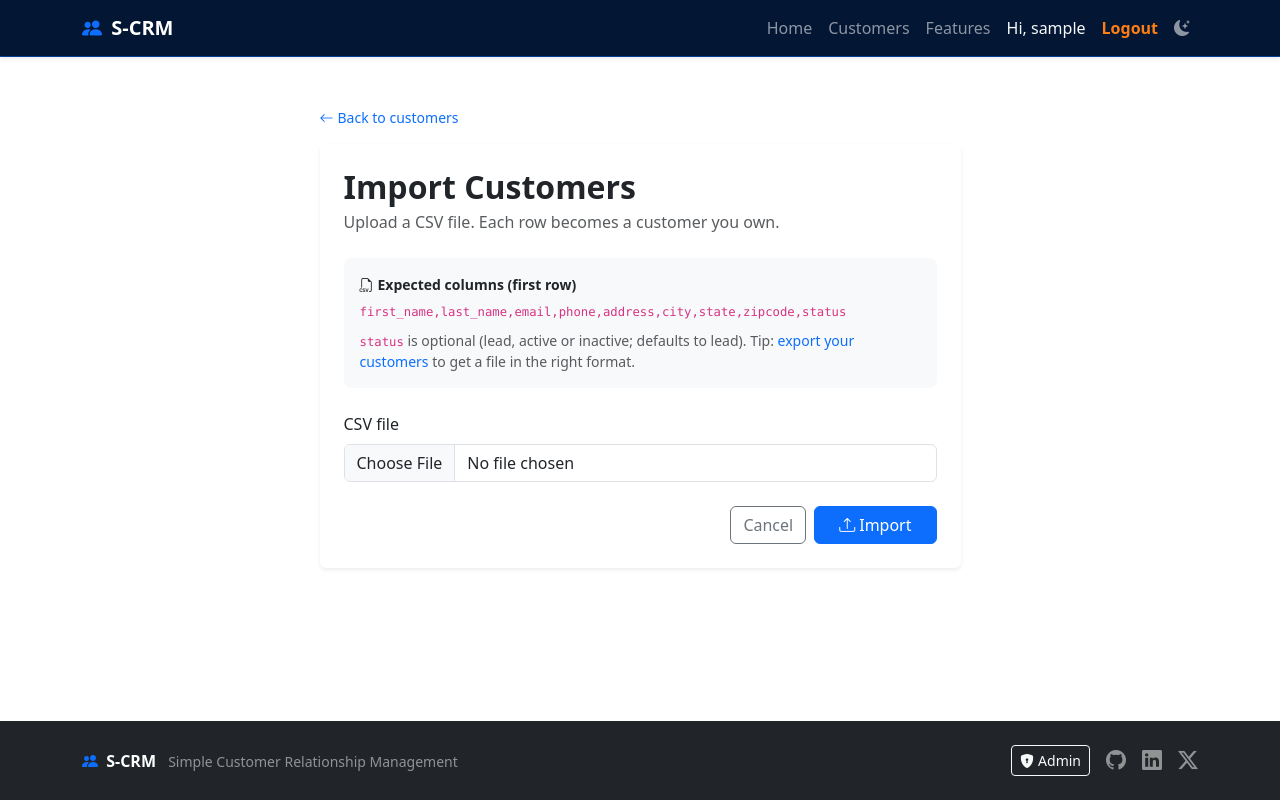
After one commit to sumanshekhar698/s_crm, a Django app: page /customers/import/ in a window 1280 px wide. The commit adds this page. Run offline with Django 5.2, Linux system fonts and the light colour scheme; the visitor is signed in with stand-in values (Sample User, id 1).

Commit message:
Add CSV export and import for customers
Export honours the current search and status filter. Import validates every row with AddRecordForm, assigns the uploader as owner and reports skipped rows by line number.

Co-authored-by: Cursor <cursoragent@cursor.com>

```diff
--- a/customers/forms.py
+++ b/customers/forms.py
@@ -96,6 +96,28 @@ class AddRecordForm(forms.ModelForm):
 				self.fields[name].widget.attrs['class'] = f'{css} is-invalid'.strip()
 
 
+class CsvImportForm(forms.Form):
+	MAX_SIZE = 1024 * 1024  # 1 MB
+
+	file = forms.FileField(
+		label="CSV file",
+		widget=forms.ClearableFileInput(attrs={'class': 'form-control', 'accept': '.csv'}),
+	)
+
+	def clean_file(self):
+		file = self.cleaned_data['file']
+		if not file.name.lower().endswith('.csv'):
+			raise forms.ValidationError("Please upload a .csv file.")
+		if file.size > self.MAX_SIZE:
+			raise forms.ValidationError("The file is too large (max 1 MB).")
+		return file
+
+	def full_clean(self):
+		super().full_clean()
+		if 'file' in self.errors:
+			self.fields['file'].widget.attrs['class'] += ' is-invalid'
+
+
 class NoteForm(forms.ModelForm):
 
 	class Meta:
--- /dev/null
+++ b/customers/templates/customers/import.html
@@ -0,0 +1,82 @@
+{% extends "base.html" %}
+
+{% block title %}Import Customers | S-CRM{% endblock %}
+
+{% block content %}
+
+<div class="container py-5">
+
+    <div class="row justify-content-center">
+
+        <div class="col-lg-8 col-xl-7">
+
+            <a href="{% url 'customers_home' %}" class="text-decoration-none small d-inline-block mb-3">
+                <i class="bi bi-arrow-left me-1"></i>Back to customers
+            </a>
+
+            <div class="card shadow-sm border-0">
+
+                <div class="card-body p-4">
+
+                    <!-- Title -->
+                    <div class="mb-4">
+                        <h2 class="fw-bold mb-1">
+                            Import Customers
+                        </h2>
+                        <p class="text-muted mb-0">
+                            Upload a CSV file. Each row becomes a customer you own.
+                        </p>
+                    </div>
+
+                    <!-- Expected format -->
+                    <div class="bg-body-tertiary rounded-3 p-3 mb-4 small">
+                        <div class="fw-semibold mb-2"><i class="bi bi-filetype-csv me-1"></i>Expected columns (first row)</div>
+                        <code class="d-block text-wrap">{{ columns|join:"," }}</code>
+                        <div class="text-body-secondary mt-2">
+                            <code>status</code> is optional (lead, active or inactive; defaults to lead).
+                            Tip: <a href="{% url 'export_csv' %}" class="text-decoration-none">export your customers</a> to get a file in the right format.
+                        </div>
+                    </div>
+
+                    {% if errors %}
+                    <div class="alert alert-warning small">
+                        <div class="fw-semibold mb-2">
+                            <i class="bi bi-exclamation-triangle-fill me-1"></i>
+                            {{ created }} imported, {{ errors|length }} row{{ errors|length|pluralize }} skipped
+                        </div>
+                        <ul class="mb-0 ps-3">
+                            {% for line, problem in errors %}
+                            <li>Line {{ line }}: {{ problem }}</li>
+                            {% endfor %}
+                        </ul>
+                    </div>
+                    {% endif %}
+
+                    <form method="post" enctype="multipart/form-data" novalidate>
+                        {% csrf_token %}
+
+                        <label for="{{ form.file.id_for_label }}" class="form-label">{{ form.file.label }}</label>
+                        {{ form.file }}
+                        {% for error in form.file.errors %}
+                            <div class="invalid-feedback">{{ error }}</div>
+                        {% endfor %}
+
+                        <div class="d-flex justify-content-end gap-2 mt-4">
+                            <a href="{% url 'customers_home' %}" class="btn btn-outline-secondary">Cancel</a>
+                            <button type="submit" class="btn btn-primary px-4">
+                                <i class="bi bi-upload me-1"></i>Import
+                            </button>
+                        </div>
+                    </form>
+
+                </div>
+
+            </div>
+
+        </div>
+
+    </div>
+
+</div>
+
+{% endblock %}
--- a/customers/urls.py
+++ b/customers/urls.py
@@ -21,6 +21,8 @@ from . import views
 urlpatterns = [
     # path('',views.home,name='home'),# it means that when the user visits the root URL, the home function in the views.py file will be called.
   path('customers/',views.customers, name='customers_home'),# it means that when the user visits the customers URL, the home function in the views.py file will be called.
+  path('customers/export/', views.export_csv, name='export_csv'),
+  path('customers/import/', views.import_csv, name='import_csv'),
   path('',views.home, name='home'),
   path('login/', views.login_view, name='login'),
   path('signup/', views.signup_view, name='signup'),
--- a/customers/views.py
+++ b/customers/views.py
@@ -1,5 +1,8 @@
+import csv
+import io
 from datetime import timedelta
 
+from django.http import HttpResponse
 from django.shortcuts import render, redirect, get_object_or_404
 from django.contrib.auth import login as auth_login
 from django.contrib.auth import logout as auth_logout
@@ -10,7 +13,7 @@ from django.core.paginator import Paginator
 from django.db.models import Count, Q
 from django.utils import timezone
 from django.utils.http import url_has_allowed_host_and_scheme
-from .forms import SignUpForm, AddRecordForm, NoteForm
+from .forms import SignUpForm, AddRecordForm, NoteForm, CsvImportForm
 from .models import Note, Record
 
 
@@ -22,6 +25,9 @@ SORT_FIELDS = {
 }
 
 PER_PAGE = 10
+
+CSV_COLUMNS = ['first_name', 'last_name', 'email', 'phone', 'address', 'city', 'state', 'zipcode', 'status']
+CSV_REQUIRED = ['first_name', 'last_name', 'email']
 
 
 def visible_records(user):
@@ -60,20 +66,23 @@ def customer_stats(records):
 
 
 # @login_required sends logged-out visitors to settings.LOGIN_URL with ?next=<this page>
+def search_records(records, query):
+    if not query:
+        return records
+    # Q objects combine conditions with | (OR); icontains is a case-insensitive "contains"
+    return records.filter(
+        Q(first_name__icontains=query)
+        | Q(last_name__icontains=query)
+        | Q(email__icontains=query)
+        | Q(phone__icontains=query)
+        | Q(city__icontains=query)
+    )
+
+
 @login_required
 def customers(request):
-    records = visible_records(request.user)
-
     query = request.GET.get('q', '').strip()
-    if query:
-        # Q objects combine conditions with | (OR); icontains is a case-insensitive "contains"
-        records = records.filter(
-            Q(first_name__icontains=query)
-            | Q(last_name__icontains=query)
-            | Q(email__icontains=query)
-            | Q(phone__icontains=query)
-            | Q(city__icontains=query)
-        )
+    records = search_records(visible_records(request.user), query)
 
     # Count each status within the current search, before the status filter narrows it down
     status_counts = dict(records.values_list('status').annotate(n=Count('pk')))
@@ -103,6 +112,68 @@ def customers(request):
         'sort': sort,
         'status': status,
         'status_tabs': status_tabs,
+    })
+
+
+@login_required
+def export_csv(request):
+    records = search_records(visible_records(request.user), request.GET.get('q', '').strip())
+    status = request.GET.get('status', '')
+    if status in Record.Status.values:
+        records = records.filter(status=status)
+
+    # Content-Disposition: attachment tells the browser to download instead of displaying
+    response = HttpResponse(content_type='text/csv; charset=utf-8')
+    response['Content-Disposition'] = f'attachment; filename="customers-{timezone.localdate():%Y-%m-%d}.csv"'
+    response.write('\ufeff')  # BOM so Excel opens UTF-8 names correctly
+
+    writer = csv.writer(response)
+    writer.writerow(CSV_COLUMNS + ['created_at'])
+    for record in records.order_by('pk'):
+        writer.writerow([getattr(record, column) for column in CSV_COLUMNS] + [record.created_at.isoformat()])
+    return response
+
+
+@login_required
+def import_csv(request):
+    form = CsvImportForm(request.POST or None, request.FILES or None)
+    created, errors = 0, []
+
+    if request.method == 'POST' and form.is_valid():
+        # utf-8-sig also accepts files saved by Excel, which start with a BOM
+        text = io.TextIOWrapper(form.cleaned_data['file'], encoding='utf-8-sig')
+        reader = csv.DictReader(text)
+
+        missing = [column for column in CSV_REQUIRED if column not in (reader.fieldnames or [])]
+        if missing:
+            errors.append((1, f"Missing column(s): {', '.join(missing)}"))
+        else:
+            # Row 1 is the header, so data starts at line 2
+            for line, row in enumerate(reader, start=2):
+                data = {column: (row.get(column) or '').strip() for column in CSV_COLUMNS}
+                data['status'] = data['status'].lower() or Record.Status.LEAD
+
+                # Reuse the same form as the Add page, so imported rows follow the same rules
+                row_form = AddRecordForm(data)
+                if row_form.is_valid():
+                    record = row_form.save(commit=False)
+                    record.owner = request.user
+                    record.save()
+                    created += 1
+                else:
+                    problems = '; '.join(f"{field}: {' '.join(msgs)}" for field, msgs in row_form.errors.items())
+                    errors.append((line, problems))
+
+        if created:
+            messages.success(request, f"Imported {created} customer{'s' if created != 1 else ''}.")
+        if not errors:
+            return redirect('customers_home')
+
+    return render(request, 'customers/import.html', {
+        'form': form,
+        'created': created,
+        'errors': errors,
+        'columns': CSV_COLUMNS,
     })
 
 
```
Also changed, not shown: customers/templates/customers/dashboard.html (+12 -4 lines).
